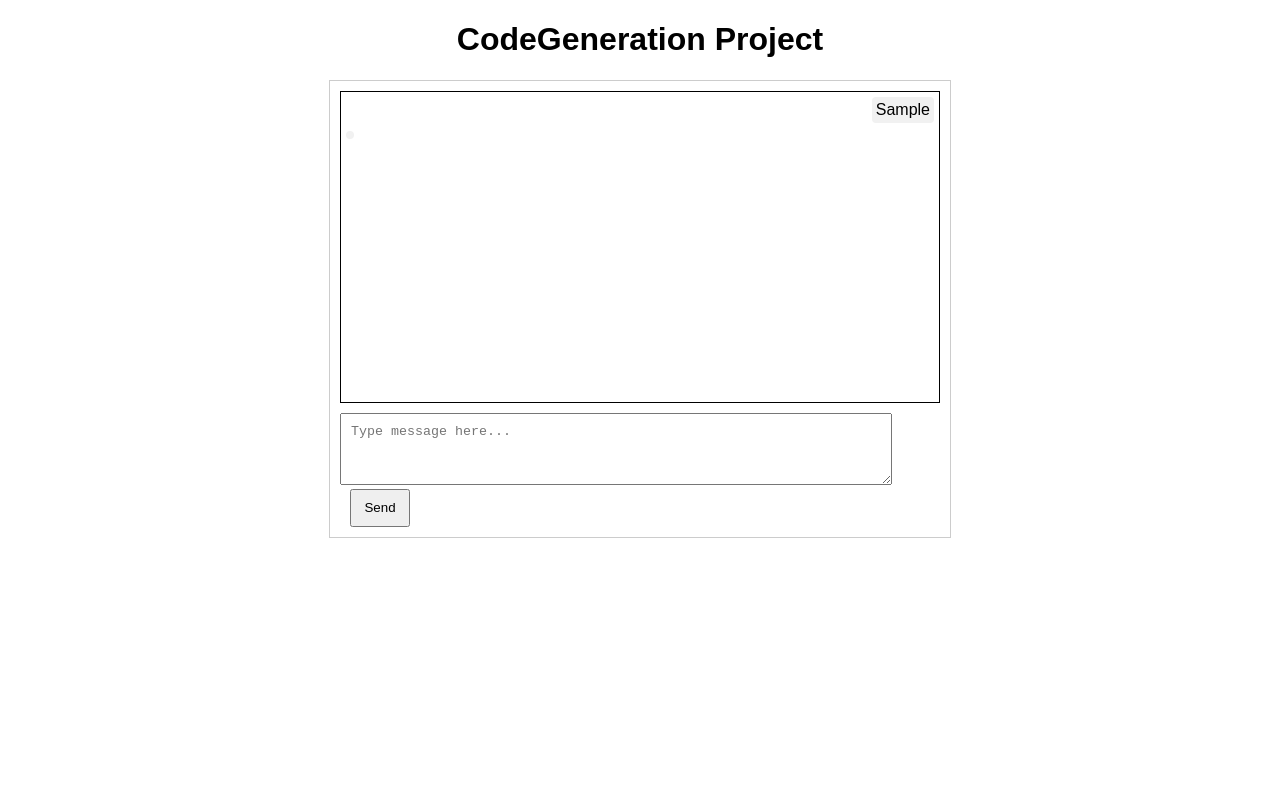
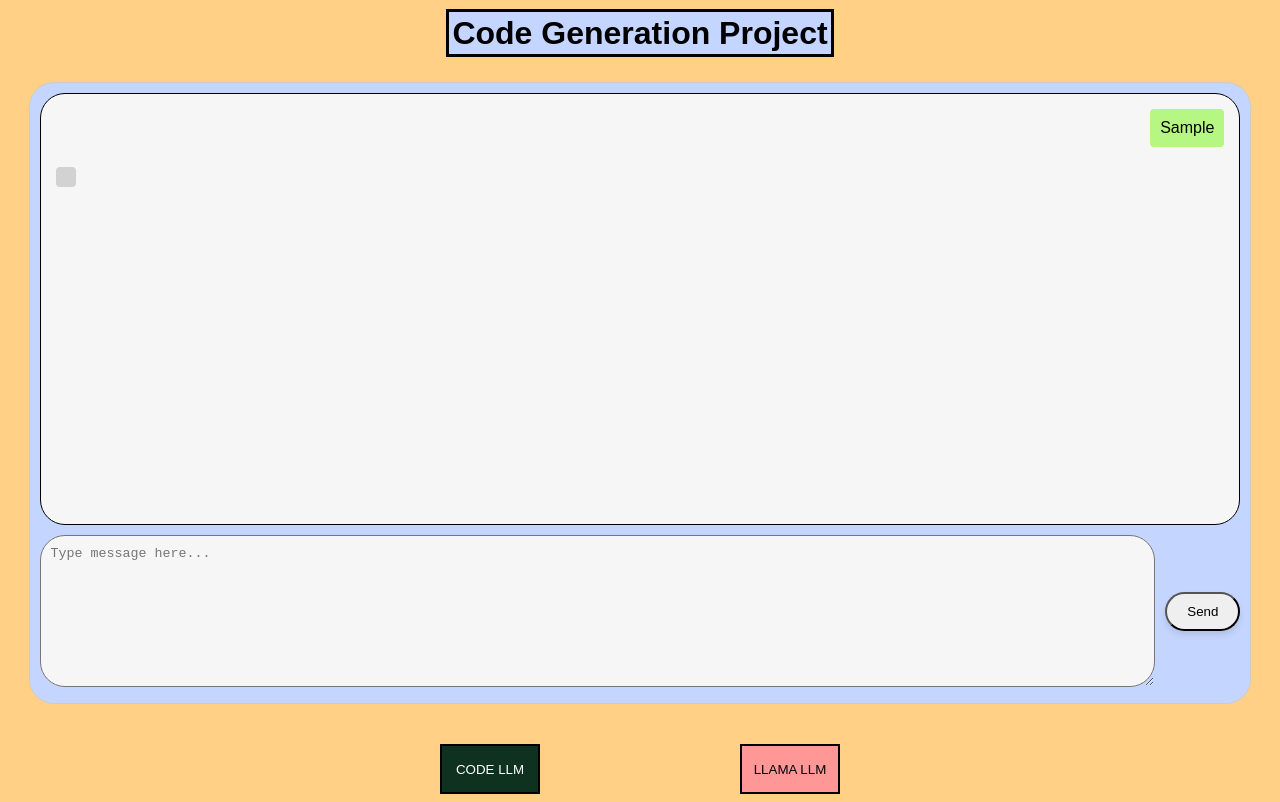
Before and after one commit to open-source-at-illinois/CodeGeneration, a website built with Parcel: page src/index.html in a window 1280 px wide. Both pictures are taken after typing "Sample" into the empty fields and a click on the button "Send". Built offline with nearby package versions, Linux system fonts and the light colour scheme; what ollama would draw is missing.

Commit message:
ready for EOH

```diff
--- a/src/index.html
+++ b/src/index.html
@@ -8,13 +8,19 @@
 </head>
 <body>
     <header id="header-title">
-        <h1>CodeGeneration Project</h1>
+        <h1 id="titlee">Code Generation Project</h1>
     </header>
     <!-- Your content goes here -->
     <div id="chat-container">
         <div id="chat-box"></div>
-        <textarea id="user-input" placeholder="Type message here..."></textarea>
-        <button id="send-btn">Send</button>
+        <div id="userr">
+            <textarea id="user-input" placeholder="Type message here..."></textarea>
+            <button id="send-btn">Send</button>
+        </div>
+    </div>
+    <div id="butts">
+        <button id="code-btn" class="active">CODE LLM</button>
+        <button id="llama-btn">LLAMA LLM</button>
     </div>
     <script type="module" src="scripts/script.js"></script>
 </body>
--- a/src/scripts/script.js
+++ b/src/scripts/script.js
@@ -1,11 +1,25 @@
 // Import the ollama package
 import ollama from 'ollama';
+
+document.getElementById('send-btn').onclick = async function() {
+    const userInput = document.getElementById('user-input').value;
+    if (userInput.trim() !== '') {
+        displayMessage(userInput, 'user');
+        // Call your API here
+        // callLanguageModelAPI(userInput);
+
+        await sendMessageToOllama(userInput);
+
+        document.getElementById('user-input').value = ''; // Clear input after sending
+    }
+};
 
 // Use ollama in an async function to send a message and receive a response
 async function sendMessageToOllama(messageContent) {
     try {
+        let modelName = activeButton === "code-btn" ? "tinyllama" : "stable-code";
         const response = await ollama.chat({
-            model: 'llama2',
+            model: modelName,
             messages: [{ role: 'user', content: messageContent }],
         });
 
@@ -20,43 +34,46 @@ async function sendMessageToOllama(messageContent) {
     }
 }
 
-document.getElementById('send-btn').onclick = async function() {
-    const userInput = document.getElementById('user-input').value;
-    if (userInput.trim() !== '') {
-        displayMessage(userInput, 'user');
-        // Call your API here
-        // callLanguageModelAPI(userInput);
-
-        await sendMessageToOllama(userInput);
-
-        document.getElementById('user-input').value = ''; // Clear input after sending
-    }
-};
 
 function displayMessage(message, sender) {
     const chatBox = document.getElementById('chat-box');
     const messageDiv = document.createElement('div');
-    messageDiv.textContent = message;
+    // messageDiv.textContent = message;
+    typeMessage(message, messageDiv, 10)
     messageDiv.className = sender; // Use this for custom styling based on sender
     chatBox.appendChild(messageDiv);
     chatBox.scrollTop = chatBox.scrollHeight; // Scroll to the bottom
 }
 
-async function callLanguageModelAPI(userInput) {
-    // Example POST request to an API
-    const response = await fetch('/api/chat', {
-        method: 'POST',
-        headers: {
-            'Content-Type': 'application/json',
-            // Additional headers like API keys if required
-        },
-        body: JSON.stringify({prompt: userInput})
+// toggle llama vs code llms
+const butts = document.querySelectorAll('#butts button');
+let activeButton = "code-btn";
+butts.forEach(button => {
+    button.addEventListener('click', function() {
+        // Remove the 'active' class from all buttons
+        butts.forEach(btn => btn.classList.remove('active'));
+
+        // Add the 'active' class back to the clicked button
+        this.classList.add('active');
+
+        // Your additional logic here
+        activeButton = this.id;
     });
-    if (response.ok) {
-        const data = await response.json();
-        // Assuming the response has a 'text' field
-        displayMessage(data.text, 'bot');
-    } else {
-        console.error('API call failed');
+});
+
+// typing speed
+function typeMessage(message, target, speed) {
+    let i = 0;
+
+    target.textContent = ""; // Clear existing content
+
+    function typing() {
+        if (i < message.length) {
+            target.textContent += message.charAt(i);
+            i++;
+            setTimeout(typing, speed);
+        }
     }
+
+    typing(); // Start typing effect
 }
--- a/src/styles/style.css
+++ b/src/styles/style.css
@@ -1,21 +1,41 @@
+/* header styles */
+#header-title {
+    text-align: center;
+    margin-bottom: 30px;
+    margin-top: 15px;
+}
+#titlee {
+    display: inline;
+    border:3px solid #000;
+    width: auto;
+    padding: 3px;
+    background-color: #C4D5FF;
+}
 body {
     font-family: Arial, sans-serif;
+    background-color: #FFD085;
 }
 
 #chat-container {
-    width: 90%;
-    max-width: 600px;
-    margin: 20px auto;
+    width: 95%;
+    height: 600px;
+    /* max-width: 600px; */
+    margin: 10px auto;
     border: 1px solid #ccc;
     padding: 10px;
+    background-color: #C4D5FF;
 }
 
+#chat-container, #chat-container * {
+    border-radius: 25px;
+}
 #chat-box {
-    height: 300px;
+    height: 70%;
     overflow-y: auto;
     border: 1px solid #000;
     padding: 5px;
     margin-bottom: 10px;
+    background-color: #F6F6F6;
 }
 
 #chat-box div {
@@ -23,40 +43,94 @@ body {
     word-wrap: break-word;
     white-space: pre-wrap;
     max-width: 80%; /* prevents messages from getting too wide */
-    margin-bottom: 8px;
-    padding: 4px;
+    margin: 10px;
+    padding: 10px;
     border-radius: 4px;
-    background-color: #f1f1f1;
     clear: both; /* so each message div appears on own line*/
 }
 
 /* for changing the way "user" and "bot" messages look*/
 .user {
     text-align: right;
-    background-color: #dcf8c6; /* Light green background for user messages */
+    background-color: #b5f782; /* Light green background for user messages */
     float: right; /* align user messages to right */
+    margin: 10px;
 }
 
 .bot {
     text-align: left;
-    background-color: #f1f1f1; /* Light grey background for bot messages */
+    background-color: #d2d2d2; /* Light grey background for bot messages */
     float: left; /* align user messages to left*/
+    margin: 10px;
 }
+
+#userr {
+    display: flex;
+    align-items: center;
+    gap: 10px;
+}
+
 
 #user-input {
     width: calc(100% - 70px);
     padding: 10px;
-    height: 50px; /* Initial height */
+    height: 130px;
     overflow-y: auto;
+    background-color: #F6F6F6;
+
 }
 
+/* make sure all buttons change cursors over hover */
+button {
+    cursor: pointer;
+}
 #send-btn {
-    width: 60px;
-    height: 38px;
-    margin-left: 10px;
-}
+    /* background-image: linear-gradient(to right, #ff7e5f, #feb47b);  */
+    /* color: white; */
+    padding: 10px 20px;
+    /* border: none; */
+    border-radius: 30px;
+    box-shadow: 0 4px 6px rgba(0,0,0,0.1);
+    transition: all 0.3s ease;
+  }
 
-/* header styles */
-#header-title {
-    text-align: center;
-}
+  #send-btn:hover {
+    background-image: linear-gradient(to right, #feb47b, #ff7e5f);
+    box-shadow: 0 6px 8px rgba(0,0,0,0.15);
+  }
+
+  #send-btn:active {
+    box-shadow: inset 0 3px 4px rgba(0,0,0,0.2);
+    border: 2x solid #000000;
+  }
+
+  #butts {
+    display: flex;
+    align-items: center;
+    justify-content: center;
+    /* width: 50%;  */
+  }
+
+  #butts button {
+    margin-right: 100px;
+    margin-left: 100px;
+    margin-top: 30px;
+    width: 100px;
+    height: 50px;
+    border: 2px solid #000000;
+  }
+  #code-btn{
+    background-color: #97ffc6;
+  }
+
+  #code-btn.active{
+    background-color: #0f311f;
+    color: white;
+  }
+  #llama-btn {
+    background-color: #ff9797;
+  }
+  #llama-btn.active{
+    background-color: #561616;
+    color: white;
+  }
```
